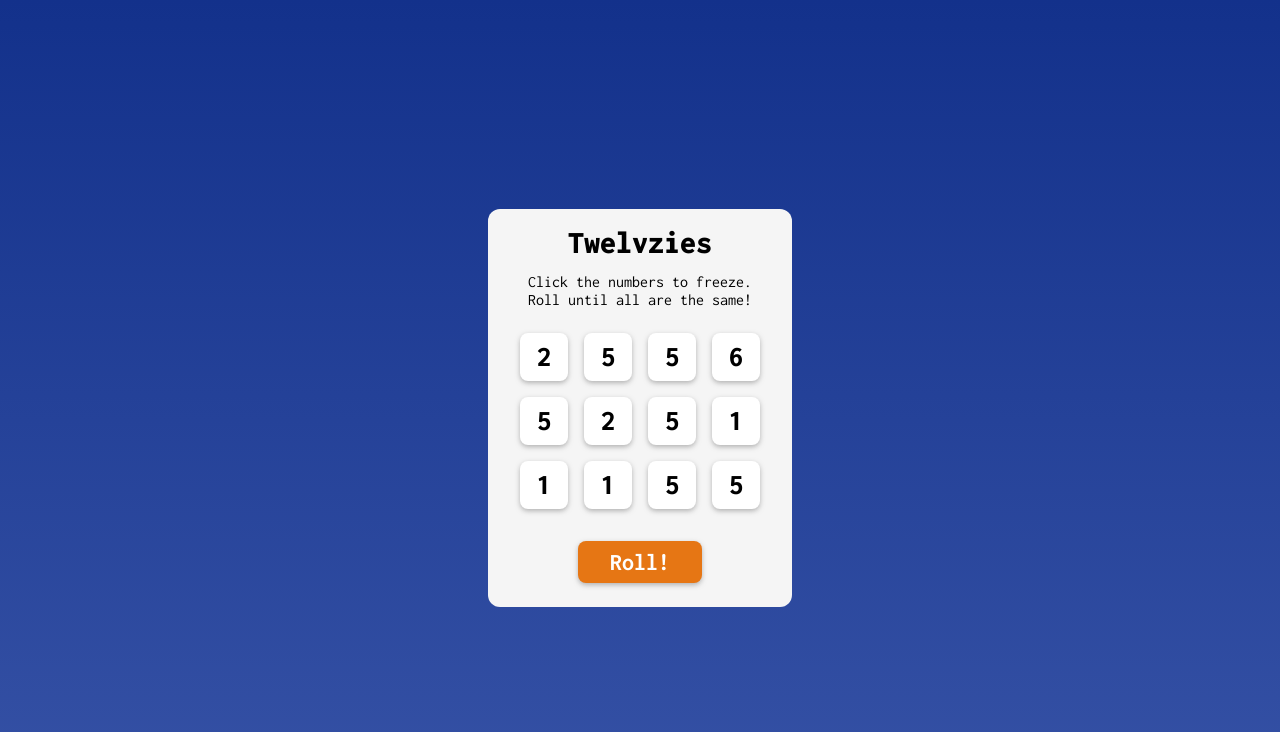
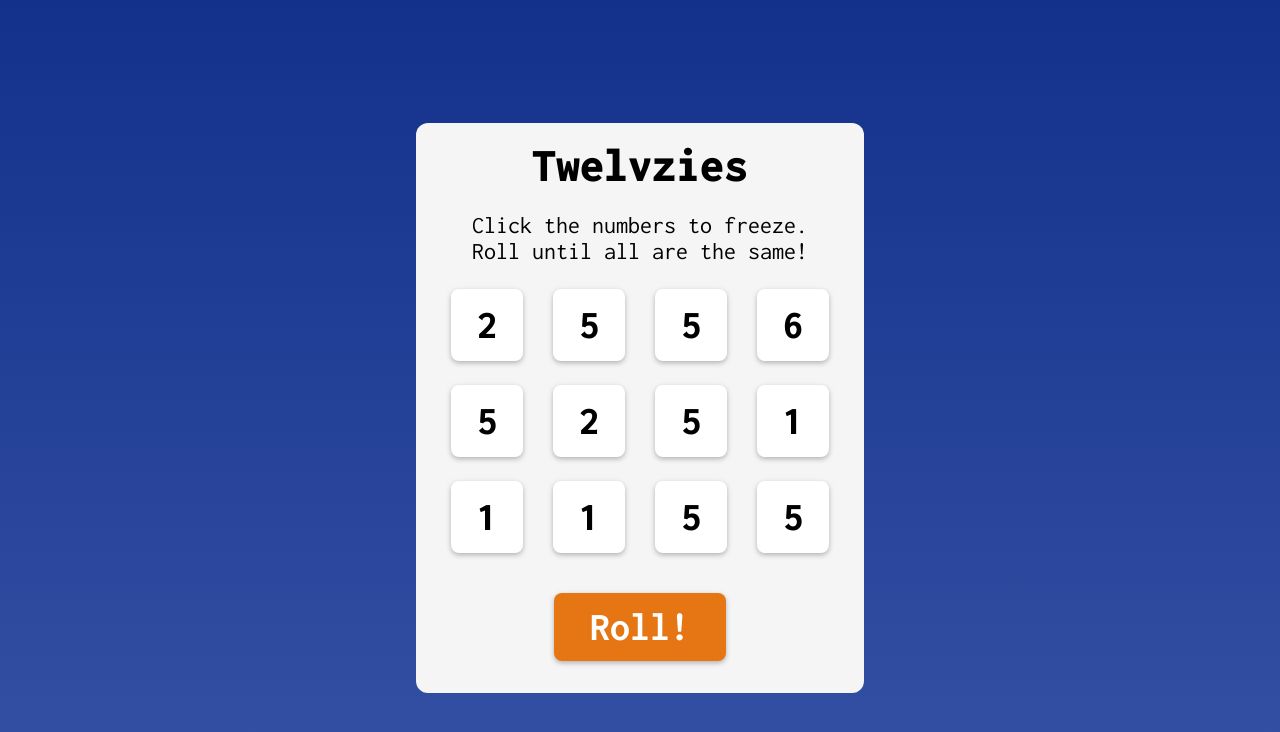
Before and after one commit to carisaelam/christmas-code-game, a React (Vite) app: page / in a window 1280 px wide. Shown: the top 732 px of the page. Built offline with nearby package versions, Linux system fonts and the light colour scheme.

Commit message:
update media query

```diff
--- a/src/index.css
+++ b/src/index.css
@@ -100,9 +100,10 @@ body {
 
 main {
   background-color: whitesmoke;
-  max-width: 22rem;
+  width: auto;
+  max-width: 29rem;
   min-height: 14.5rem;
-  padding: .5rem;
+  padding: 0.5rem;
   display: flex;
   flex-direction: column;
   justify-content: center;
@@ -125,11 +126,10 @@ main {
 }
 
 .dice__container {
-  max-width: 20rem;
   height: auto;
   display: grid;
   grid-template: auto auto auto / repeat(4, 1fr);
-  gap: 1rem;
+  gap: 1.25rem;
   place-content: center;
 }
 
@@ -169,6 +169,42 @@ main {
   margin-bottom: 1rem;
 }
 
+.roll__dice__button:active {
+  box-shadow: inset 0px 0px 10px hsla(0, 0%, 17%, 0.296);
+  transform: scale(0.97);
+}
+
+@media (min-width: 40rem) {
+  main {
+    min-width: 28rem;
+  }
+
+  .title {
+    font-size: 3rem;
+  }
+
+  .description {
+    font-size: 1.5rem;
+    width: 24rem;
+  }
+
+  .dice__container {
+    width: 24rem;
+    gap: 1.5rem;
+  }
+
+  .die {
+    width: 4.5rem;
+    height: 4.5rem;
+    font-size: 2.5rem;
+  }
+
+  .roll__dice__button {
+    font-size: 2.5rem;
+    margin: 2.5rem 0 1.5rem;
+    padding: 0.75rem 2.25rem;
+  }
+
   .roll__dice__button:hover {
     cursor: pointer;
     background-color: hsl(28, 84%, 53%);
@@ -180,3 +216,4 @@ main {
     box-shadow: inset 0px 0px 10px hsla(0, 0%, 17%, 0.296);
     transform: scale(1.03);
   }
+}
```
Also changed, not shown: src/App.jsx (line endings or trailing spaces). Lines whose indentation alone changed are shown as unchanged.
